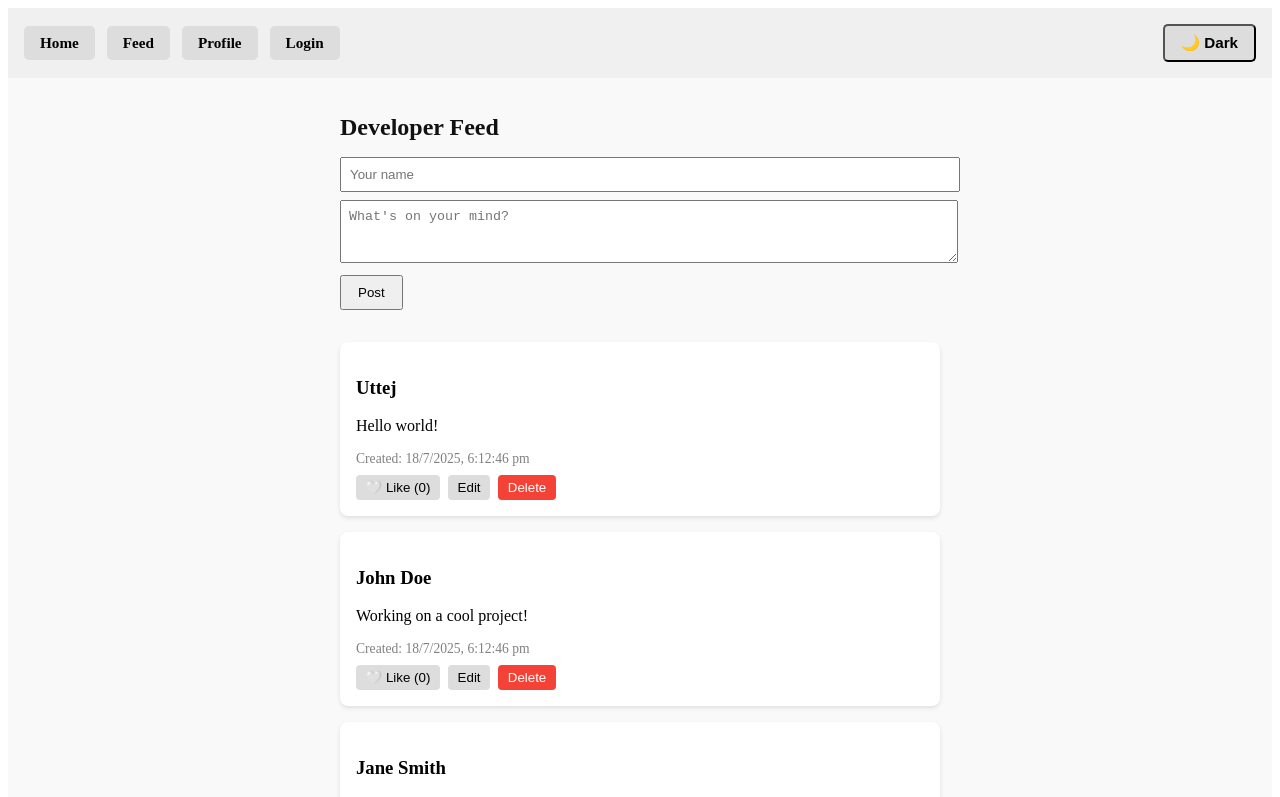
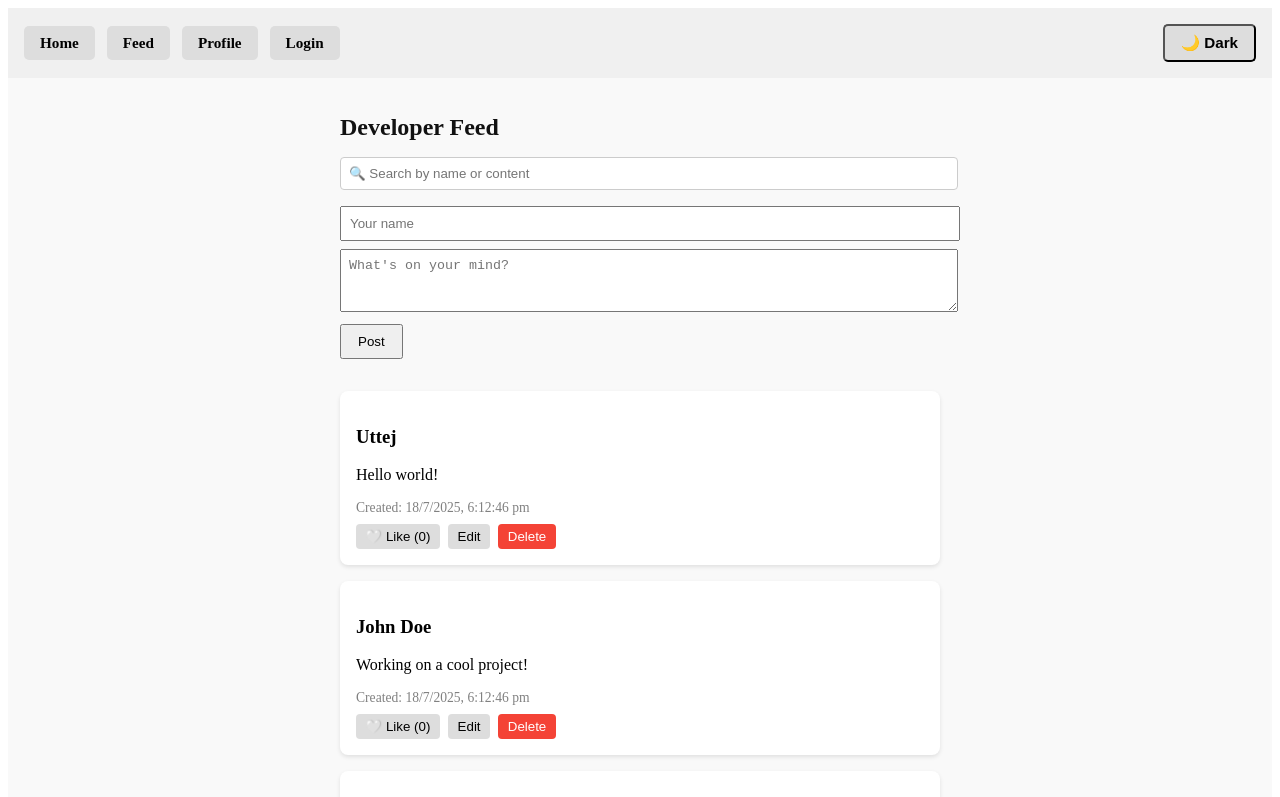
Before and after one commit to uttej-git/devcon, a React (Create React App) app: page /feed in a window 1280 px wide. Shown: the top 797 px of the page. Built offline with nearby package versions, Linux system fonts and the light colour scheme.

Commit message:
Implemented Search Functionality in Feed.jsx

```diff
--- a/src/pages/Feed.jsx
+++ b/src/pages/Feed.jsx
@@ -60,6 +60,7 @@ const Feed = () => {
   const [newPost, setNewPost] = useState({ username: '', content: '' });
   const [editingPostId, setEditingPostId] = useState(null);
   const [editedContent, setEditedContent] = useState('');
+  const [searchTerm, setSearchTerm] = useState(''); // ✅ Added search state
 
   useEffect(() => {
     localStorage.setItem('devconnect-posts', JSON.stringify(posts));
@@ -103,7 +104,6 @@ const Feed = () => {
     setLikedPosts(likedPosts.filter((postId) => postId !== id));
   };
 
-
   const handleEdit = (id, currentContent) => {
     setEditingPostId(id);
     setEditedContent(currentContent);
@@ -141,10 +141,33 @@ const Feed = () => {
     }
   };
 
+  // ✅ Filter posts based on search term
+  const filteredPosts = posts.filter(
+    (post) =>
+      post.username.toLowerCase().includes(searchTerm.toLowerCase()) ||
+      post.content.toLowerCase().includes(searchTerm.toLowerCase())
+  );
+
   return (
     <div style={{ padding: '1rem', maxWidth: '600px', margin: '0 auto' }}>
       <h2 style={{ fontSize: '1.5rem', marginBottom: '1rem' }}>Developer Feed</h2>
 
+      {/* ✅ Search bar */}
+      <input
+        type="text"
+        placeholder="🔍 Search by name or content"
+        value={searchTerm}
+        onChange={(e) => setSearchTerm(e.target.value)}
+        style={{
+          padding: '0.5rem',
+          marginBottom: '1rem',
+          width: '100%',
+          border: '1px solid #ccc',
+          borderRadius: '4px',
+        }}
+      />
+
+      {/* Post creation form */}
       <form onSubmit={handleSubmit} style={{ marginBottom: '2rem' }}>
         <input
           type="text"
@@ -167,7 +190,9 @@ const Feed = () => {
         </button>
       </form>
 
-      {posts.map((post) => (
+      {/* Post list */}
+      {filteredPosts.length > 0 ? (
+        filteredPosts.map((post) => (
           <Postcard
             key={post.id}
             id={post.id}
@@ -185,7 +210,10 @@ const Feed = () => {
             setEditedContent={setEditedContent}
             onLike={handleLikeToggle}
           />
-      ))}
+        ))
+      ) : (
+        <p>No posts found.</p>
+      )}
     </div>
   );
 };
```
Lines whose indentation alone changed are shown as unchanged.
